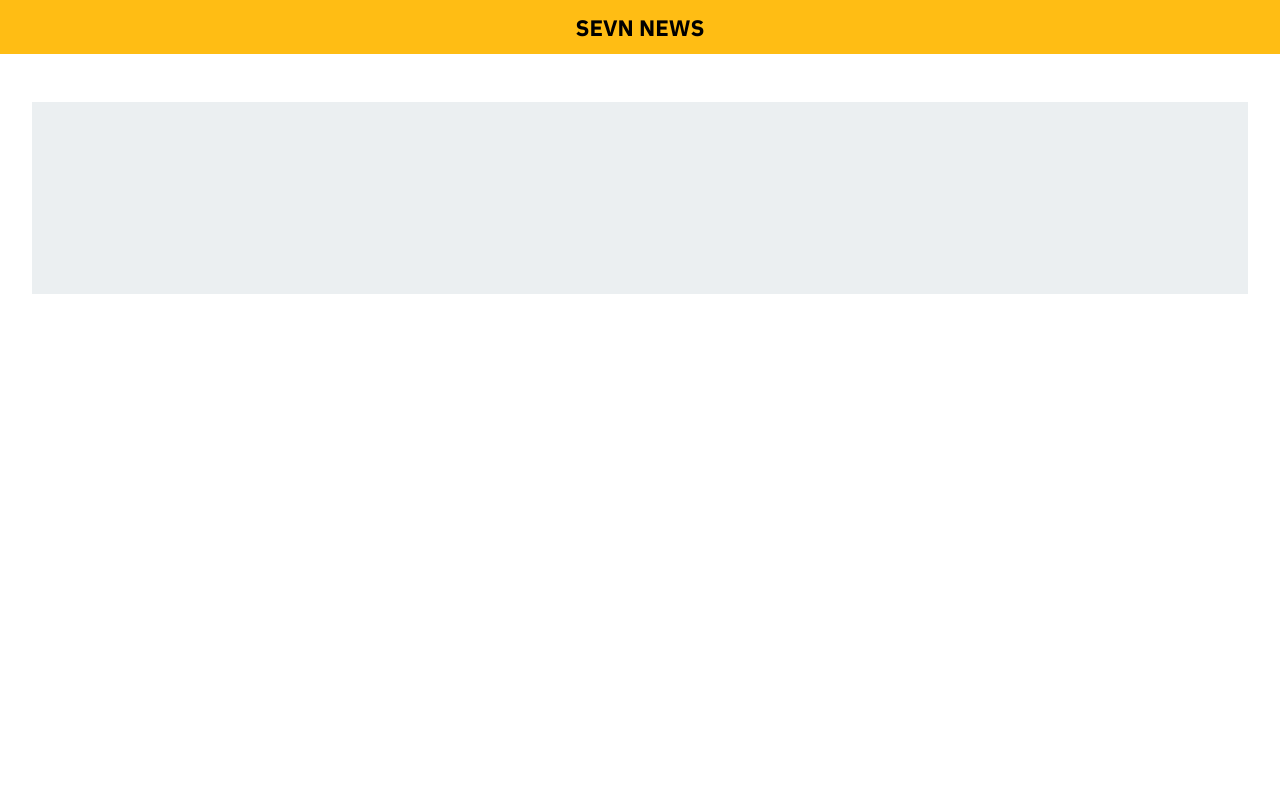
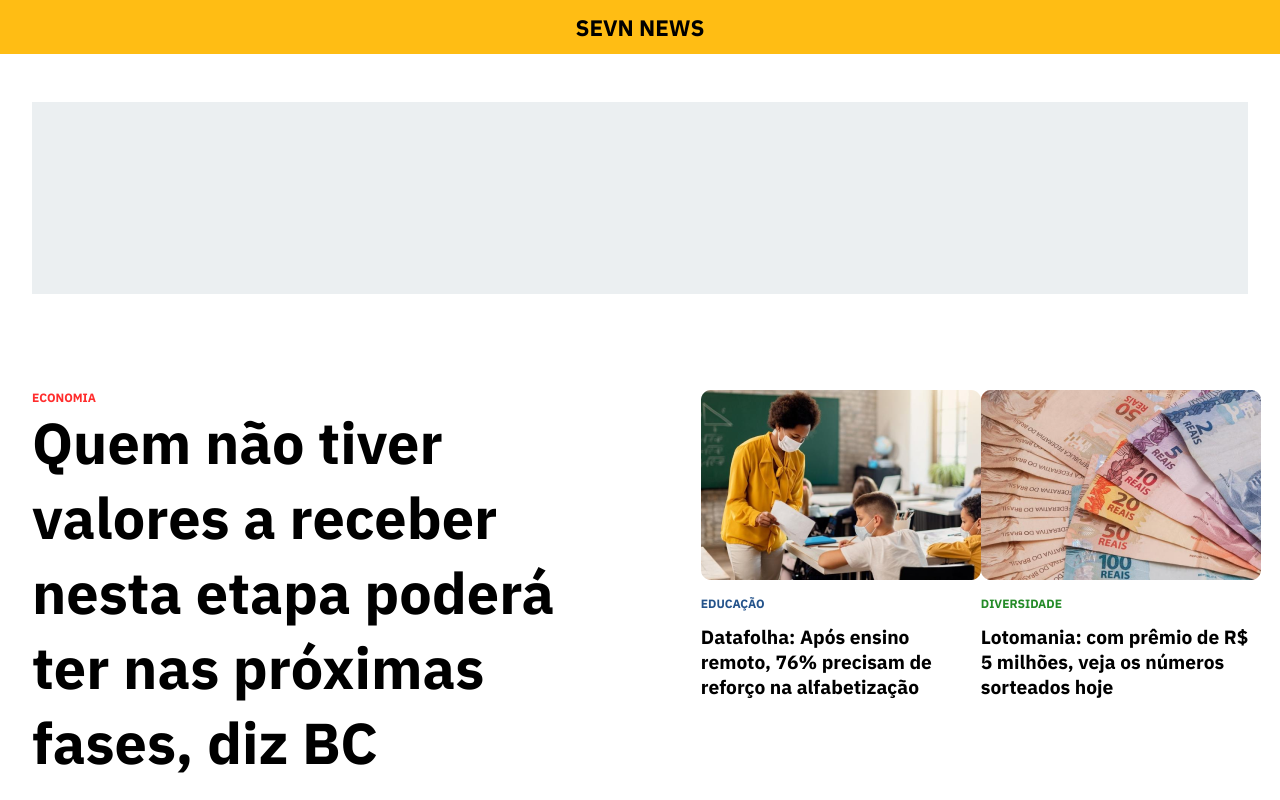
Before and after one commit to Biahellens/sevn_news, a React (Vite) app in the folder client/: page / in a window 1280 px wide. Built offline with nearby package versions, Linux system fonts and the light colour scheme.

Commit message:
:sparkles: feat(): Adicionando content com as principais noticias

```diff
--- a/client/src/App.tsx
+++ b/client/src/App.tsx
@@ -7,19 +7,23 @@ import Carousel from '@components/Carousel/Carousel'
 // pages
 import Home from '@pages/Home/Home'
 import Notice from '@pages/Notice/Notice'
-import './App.css'
+import { Content, ContentPages } from './style'
 
 function App() {
   return (
     <>
       <Router>
         <Header />
-        <Carousel />
-        <Routes>
-          <Route path="/" element={<Home />} />
-          <Route index element={<Navigate to="/" />} />
-          <Route path="/notice" element={<Notice />} />
-        </Routes>
+        <Content>
+          <Carousel />
+          <ContentPages>
+            <Routes>
+              <Route path="/" element={<Home />} />
+              <Route path="/notice" element={<Notice />} />
+              <Route path="*" element={<Navigate to="/" />} />
+            </Routes>
+          </ContentPages>
+        </Content>
       </Router>
     </>
   )
--- a/client/src/pages/Home/Home.tsx
+++ b/client/src/pages/Home/Home.tsx
@@ -1,12 +1,56 @@
+import {
+  Content,
+  ContainerMainSubjects,
+  TitleNotice,
+  ContainerPrincipalNotice,
+  TextType,
+  ContainerRecentNotices,
+  Img,
+  ContainerRecentNotice,
+} from "./styles";
+
+// imgs
+import educacao from "@assets/educacao.png";
+import diversidade from '@assets/diversidade.png'
+
 export default function Home() {
-
   return (
-    <div style={{
-      width: '100vw',
-      height: '100vh',
-      padding: '2rem'
-    }}>
-      <p>Home</p>
-    </div>
+    <Content>
+      <ContainerMainSubjects>
+        <ContainerPrincipalNotice>
+          <TextType color="red">ECONOMIA</TextType>
+          <TitleNotice fontSize="Principal">
+            Quem não tiver valores a receber nesta etapa poderá ter nas próximas
+            fases, diz BC
+          </TitleNotice>
+        </ContainerPrincipalNotice>
+        <ContainerRecentNotices>
+          <ContainerRecentNotice>
+            <Img src={educacao} />
+            <>
+              <TextType color="blue" margin="oneRem">
+                EDUCAÇÃO
+              </TextType>
+              <TitleNotice fontSize="Recent">
+                Datafolha: Após ensino remoto, 76% precisam de reforço na
+                alfabetização
+              </TitleNotice>
+            </>
+          </ContainerRecentNotice>
+          <ContainerRecentNotice>
+            <Img src={diversidade} />
+            <>
+              <TextType color="green" margin="oneRem">
+                DIVERSIDADE
+              </TextType>
+              <TitleNotice fontSize="Recent">
+                Lotomania: com prêmio de R$ 5 milhões, veja os números sorteados
+                hoje
+              </TitleNotice>
+            </>
+          </ContainerRecentNotice>
+        </ContainerRecentNotices>
+      </ContainerMainSubjects>
+    </Content>
   );
 }
--- /dev/null
+++ b/client/src/pages/Home/styles.tsx
@@ -0,0 +1,131 @@
+import styled from "styled-components";
+
+interface Props {
+  color?: 'red' | 'green' | 'blue';
+  fontSize?: 'Principal' | 'Recent'
+  margin?: 'oneRem'
+}
+
+export const Content = styled.div`
+  width: 95%;
+  height: 100%
+`
+
+export const ContainerMainSubjects = styled.div`
+  width: 100%;
+  flex-direction: row;
+  display: flex;
+  justify-content: space-between;
+
+  @media (max-width: 768px) {
+    flex-direction: column;
+    justify-content: center;
+  }
+`
+
+export const ContainerPrincipalNotice = styled.div`
+  width: 36.25rem;
+  display: flex;
+  flex-direction: column;
+
+  @media (min-width: 1440px) {
+    width: 55%;
+  };
+
+  @media (max-width: 768px) {
+    width: 100%
+  }
+`
+
+export const TextType = styled.text<Props>`
+  font-size: 0.75rem;
+  font-weight: bold;
+  color: ${({ color }) => {
+    switch (color) {
+      case 'red':
+        return '#FF2D2D';
+      case 'blue':
+        return '#24538B';
+      case 'green':
+        return '#248B28';
+      default:
+        return '#000000';
+    }
+  }};
+  margin-top: ${({ margin }) => {
+    switch (margin) {
+      case 'oneRem':
+        return '1rem';
+      default:
+        return '0';
+    }
+  }};
+  margin-bottom: ${({ margin }) => {
+    switch (margin) {
+      case 'oneRem':
+        return '0.8rem';
+      default:
+        return '0';
+    }
+  }};
+`
+
+export const TitleNotice = styled.text<Props>`
+  font-weight: bold;
+  font-size: ${({ fontSize }) => {
+    switch (fontSize) {
+      case 'Principal':
+        return '3.6rem';
+      case 'Recent':
+        return '1.2rem';
+      default:
+        return '0.9rem';
+    }
+  }};
+
+  @media (max-width: 768px) {
+    font-size: ${({ fontSize }) => {
+      switch (fontSize) {
+        case 'Principal':
+          return '2.6rem';
+        case 'Recent':
+          return '1.2rem';
+        default:
+          return '0.9rem';
+      }
+    }};
+  }
+`
+
+export const ContainerRecentNotices = styled.div`
+  flex-direction: row;
+  display: flex;
+  justify-content: space-between;
+  width: 45%;
+
+  @media (min-width: 1440px) {
+    width: 35%;
+  };
+
+  @media (max-width: 768px) {
+    width: 100%;
+    flex-direction: column;
+    justify-content: center;
+    margin-top: 3rem;
+  }
+`
+
+export const ContainerRecentNotice = styled.div`
+  width: 17.5rem;
+  display: flex;
+  flex-direction: column;
+
+  @media (max-width: 768px) {
+    width: 100%;
+    flex-direction: column;
+    justify-content: center;
+    margin-bottom: 2rem;
+  }
+`
+
+export const Img = styled.img``
--- /dev/null
+++ b/client/src/style.tsx
@@ -0,0 +1,16 @@
+import styled from "styled-components";
+
+export const Content = styled.div`
+  width: 100%;
+  height: 100%;
+  margin-top: 3.4rem;
+`
+
+export const ContentPages = styled.div`
+  width: 100%;
+  height: 100%;
+  margin-top: 6rem;
+  display: flex;
+  align-items: center;
+  justify-content: center;
+`
```
Also changed, not shown: client/src/assets/diversidade.png (added), client/src/assets/educacao.png (added).
